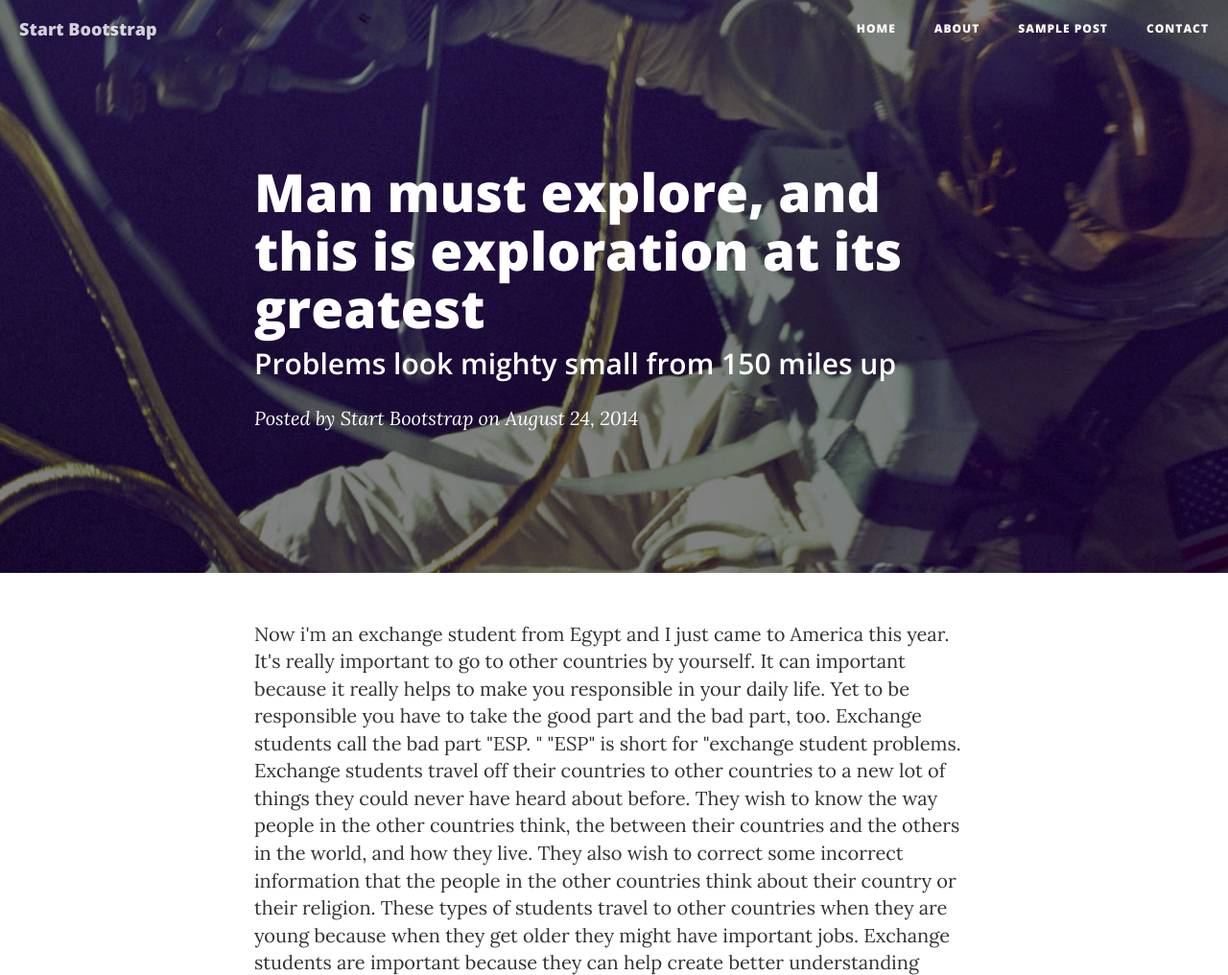
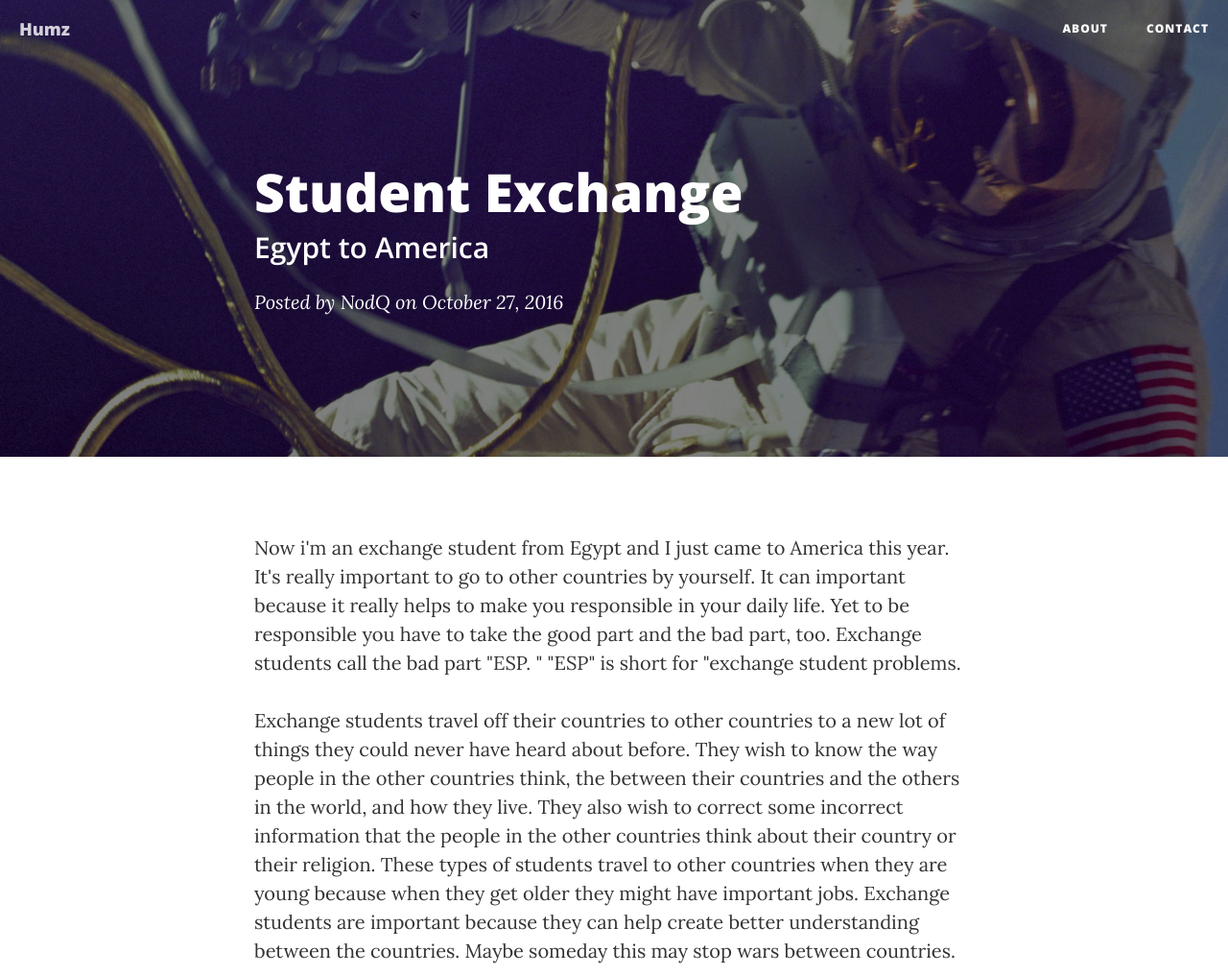
Before and after one commit to nodq/nodq.github.io, a website: page post.html in a window 1280 px wide. Shown: the top 1016 px of the page at 96% size. Drawn offline with nearby package versions, Linux system fonts and the light colour scheme.

Commit message:
Update post.html

```diff
--- a/post.html
+++ b/post.html
@@ -9,7 +9,7 @@
     <meta name="description" content="">
     <meta name="author" content="">
 
-    <title>Clean Blog - Sample Post</title>
+    <title>Exchange Student - NodQ</title>
 
     <!-- Bootstrap Core CSS -->
     <link href="vendor/bootstrap/css/bootstrap.min.css" rel="stylesheet">
@@ -42,20 +42,14 @@
                     <span class="sr-only">Toggle navigation</span>
                     Menu <i class="fa fa-bars"></i>
                 </button>
-                <a class="navbar-brand" href="index.html">Start Bootstrap</a>
+                <a class="navbar-brand" href="index.html">Humz</a>
             </div>
 
             <!-- Collect the nav links, forms, and other content for toggling -->
             <div class="collapse navbar-collapse" id="bs-example-navbar-collapse-1">
                 <ul class="nav navbar-nav navbar-right">
                     <li>
-                        <a href="index.html">Home</a>
-                    </li>
-                    <li>
                         <a href="about.html">About</a>
-                    </li>
-                    <li>
-                        <a href="post.html">Sample Post</a>
                     </li>
                     <li>
                         <a href="contact.html">Contact</a>
@@ -74,9 +68,9 @@
             <div class="row">
                 <div class="col-lg-8 col-lg-offset-2 col-md-10 col-md-offset-1">
                     <div class="post-heading">
-                        <h1>Man must explore, and this is exploration at its greatest</h1>
-                        <h2 class="subheading">Problems look mighty small from 150 miles up</h2>
-                        <span class="meta">Posted by <a href="#">Start Bootstrap</a> on August 24, 2014</span>
+                        <h1>Student Exchange</h1>
+                        <h2 class="subheading">Egypt to America</h2>
+                        <span class="meta">Posted by <a href="#">NodQ</a> on October 27, 2016</span>
                     </div>
                 </div>
             </div>
@@ -88,20 +82,24 @@
         <div class="container">
             <div class="row">
                 <div class="col-lg-8 col-lg-offset-2 col-md-10 col-md-offset-1">
-Now i'm an exchange student from Egypt and I just came to America this year. It's really important to go to other countries by yourself. It can important because it really helps to make you responsible in your daily life. Yet to be responsible you have to take the good part and the bad part, too. Exchange students call the bad part "ESP. " "ESP" is short for "exchange student problems.
+<p>Now i'm an exchange student from Egypt and I just came to America this year. It's really important to go to other countries by yourself. It can important because it really helps to make you responsible in your daily life. Yet to be responsible you have to take the good part and the bad part, too. Exchange students call the bad part "ESP. " "ESP" is short for "exchange student problems.</p>
 
-Exchange students travel off their countries to other countries to a new lot of things they could never have heard about before. They wish to know the way people in the other countries think, the between their countries and the others in the world, and how they live. They also wish to correct some incorrect information that the people in the other countries think about their country or their religion. These types of students travel to other countries when they are young because when they get older they might have important jobs. Exchange students are important because they can help create better understanding between the countries. Maybe someday this may stop wars between countries.
+<p>Exchange students travel off their countries to other countries to a new lot of things they could never have heard about before. They wish to know the way people in the other countries think, the between their countries and the others in the world, and how they live. They also wish to correct some incorrect information that the people in the other countries think about their country or their religion. These types of students travel to other countries when they are young because when they get older they might have important jobs. Exchange students are important because they can help create better understanding between the countries. Maybe someday this may stop wars between countries.</p>
 
-Unfortunately exchange students have some problems in their host countries, like difficulties with schools, with number families, with the terminology, homesickness, cultural shock, and other things. One big problem I have in school is I was often late to college. In the U. S i9000. my school commences at 7: 25 a. meters. but I am used to waking up for my school in Egypt around 8: 00 a. m. It's too hard for me to awaken at 6: 30 a. m. here. I think I went to the school just several times on time. I think my grades will drop because I am always late, however I need these grades to move this year because, even though I will take this year again in Egypt, I can't are unsuccessful this year here because I'm on a program called YES program (Youth Exchange and Study program) and they would give me a major punishment. Generally there are some exchange students who are doing very well in the educational institutions, but others stay doing homework all the morning, then study for tests, then go to sleep. "I hate the school here because they offer me a lot of homework and I feel that Now i'm wasting my time like that, " one Silk exchange student said. Exchange students must also see other people and speak to them. If they will get good grades, but then return home without the experience, only good grades, then the experience isn't the best for them.
-Several exchange students have problems in finding good sponsor families. "I changed my family four times because they weren't a 'host' family, nevertheless they were a 'welcome' family, " Bedo Elsayed said. Bedo discussed that a "welcome" family wants to try to be "host" family, but not for some time, just for days or maybe several weeks.
+<p>Unfortunately exchange students have some problems in their host countries, like difficulties with schools, with number families, with the terminology, homesickness, cultural shock, and other things. One big problem I have in school is I was often late to college. In the U. S i9000. my school commences at 7: 25 a. meters. but I am used to waking up for my school in Egypt around 8: 00 a. m. It's too hard for me to awaken at 6: 30 a. m. here. I think I went to the school just several times on time. I think my grades will drop because I am always late, however I need these grades to move this year because, even though I will take this year again in Egypt, I can't are unsuccessful this year here because I'm on a program called YES program (Youth Exchange and Study program) and they would give me a major punishment. Generally there are some exchange students who are doing very well in the educational institutions, but others stay doing homework all the morning, then study for tests, then go to sleep. "I hate the school here because they offer me a lot of homework and I feel that Now i'm wasting my time like that, " one Silk exchange student said. Exchange students must also see other people and speak to them. If they will get good grades, but then return home without the experience, only good grades, then the experience isn't the best for them.
+Several exchange students have problems in finding good sponsor families. "I changed my family four times because they weren't a 'host' family, nevertheless they were a 'welcome' family, " Bedo Elsayed said. Bedo discussed that a "welcome" family wants to try to be "host" family, but not for some time, just for days or maybe several weeks.</p>
 
-Some exchange students would want to have a job, however they need permission for this job and it's way too hard to get this authorization to them from the federal government. To help us with spending money, Egyptian exchange students get about $125 from the program each month. But a great deal of exchange students want the government to provide them the permission to work because they want to earn more income and also they don't want to be determined by somebody else. "It's really important for all of us. We all could feel completely dependable in everything, " said Wafa Ali, an exchange student from Egypt.
+<p>Some exchange students would want to have a job, however they need permission for this job and it's way too hard to get this authorization to them from the federal government. To help us with spending money, Egyptian exchange students get about $125 from the program each month. But a great deal of exchange students want the government to provide them the permission to work because they want to earn more income and also they don't want to be determined by somebody else. "It's really important for all of us. We all could feel completely dependable in everything, " said Wafa Ali, an exchange student from Egypt.</p>
 
-Rather they have to work at jobs like babysitting, cleaning snow, cutting lawn so they can take cash money from it. But it's also hard for them to get these jobs and really sometimes hard to do them if some results in being a job. Nermeen Mahmoud, an exchange student from Egypt, tried babysitting only one time, but she found that it's not the same as in Egypt. "It's totally different. I will never do it again here, " she said. Because exchange students have a lot of problems, the exchange programs have a lot of volunteers who help the exchange students to solve their problems. The volunteers help a lot of exchange students in a great deal of problems. It's impossible to allow them to solve all of the problems, nevertheless they can help the student understand them and deal with them. Oksana, an exchange student from the Ukraine, tries to solve her problems by herself. "All the exchange students recognized before, that they were going to acquire problems, so they have to adapt with everything here and solve their problems on their own, " she said. Oksana had a lot of problems here in America. "I used to see a gloomy face from my 14-year-old host sis everyday, " she said, but she learned how to live with it.
+                    <p><a href='http://postimg.org/image/amai201dp/' target='_blank'><img src='http://s22.postimg.org/amai201dp/College_Student_Thumbs_Up_e1440734712137.jpg' border='0' alt='postimage'/></a></p>
 
-Although there are problems, exchange programs are really important for everyone and some Egyptian exchange students hope to be web host brothers or sisters for an exchange student from America. "My own family in Egypt is hosting a girl from Swiss, " Aya Ashraf said.
+<p>Rather they have to work at jobs like babysitting, cleaning snow, cutting lawn so they can take cash money from it. But it's also hard for them to get these jobs and really sometimes hard to do them if some results in being a job. Nermeen Mahmoud, an exchange student from Egypt, tried babysitting only one time, but she found that it's not the same as in Egypt. "It's totally different. I will never do it again here, " she said. Because exchange students have a lot of problems, the exchange programs have a lot of volunteers who help the exchange students to solve their problems. The volunteers help a lot of exchange students in a great deal of problems. It's impossible to allow them to solve all of the problems, nevertheless they can help the student understand them and deal with them. Oksana, an exchange student from the Ukraine, tries to solve her problems by herself. "All the exchange students recognized before, that they were going to acquire problems, so they have to adapt with everything here and solve their problems on their own, " she said. Oksana had a lot of problems here in America. "I used to see a gloomy face from my 14-year-old host sis everyday, " she said, but she learned how to live with it.</p>
 
-For me, I want to be considered a host sibling for a north american person because now I actually have experience in the problems of exchange students, so I'll know that person's problems and I am going to be able to help him or her. With all of their problems, exchange student programs can still do good things for students and countries. Exchange students come to the U. S. with open minds so they listen to people and some of those change a lot with their pondering. For me, I never liked Jewish people before, but now I have about three Jewish friends who may be best friends. Before I thought that every one of them were bad people, but I found out which i was wrong.
+<p>Although there are problems, exchange programs are really important for everyone and some Egyptian exchange students hope to be web host brothers or sisters for an exchange student from America. "My own family in Egypt is hosting a girl from Swiss, " Aya Ashraf said.</p>
+
+<p>For me, I want to be considered a host sibling for a north american person because now I actually have experience in the problems of exchange students, so I'll know that person's problems and I am going to be able to help him or her. With all of their problems, exchange student programs can still do good things for students and countries. Exchange students come to the U. S. with open minds so they listen to people and some of those change a lot with their pondering. For me, I never liked Jewish people before, but now I have about three Jewish friends who may be best friends. Before I thought that every one of them were bad people, but I found out which i was wrong.</p>
+
+                    <p>Credit: robotbutt.com (photo)</p>
                 </div>
             </div>
         </div>
```
